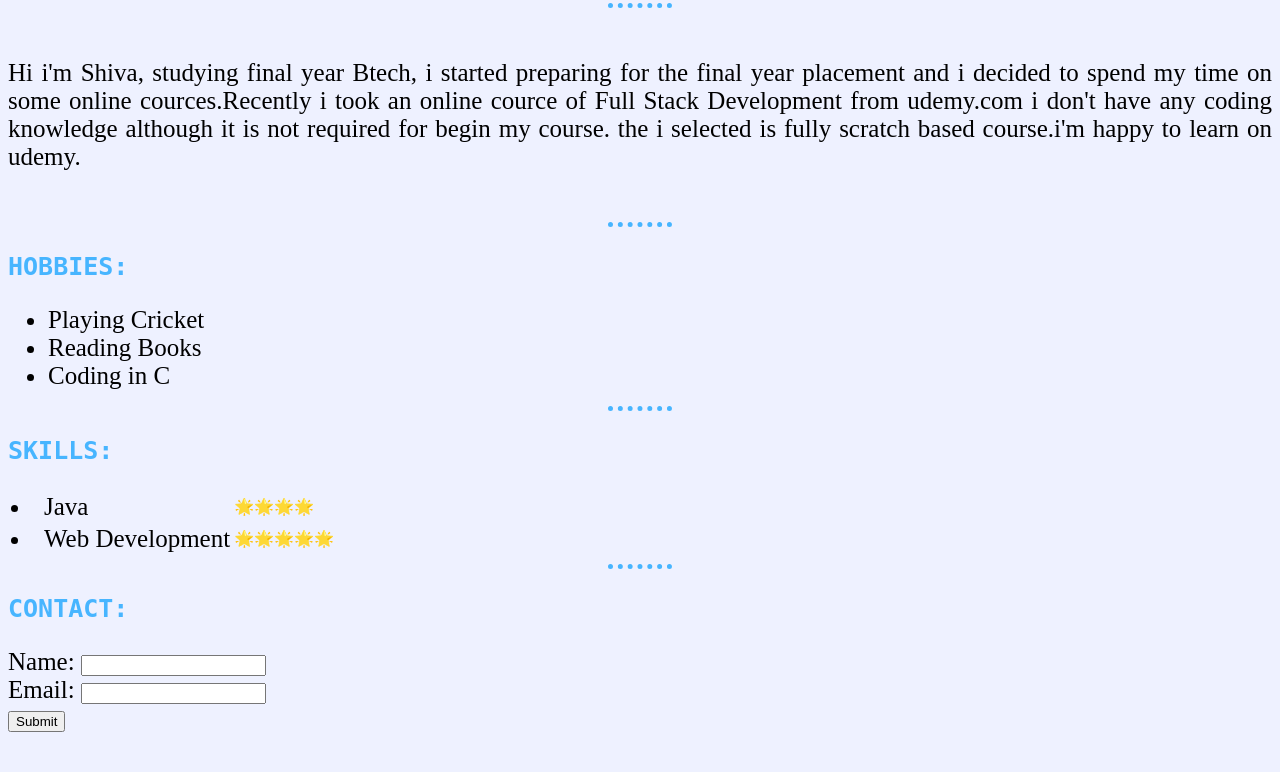
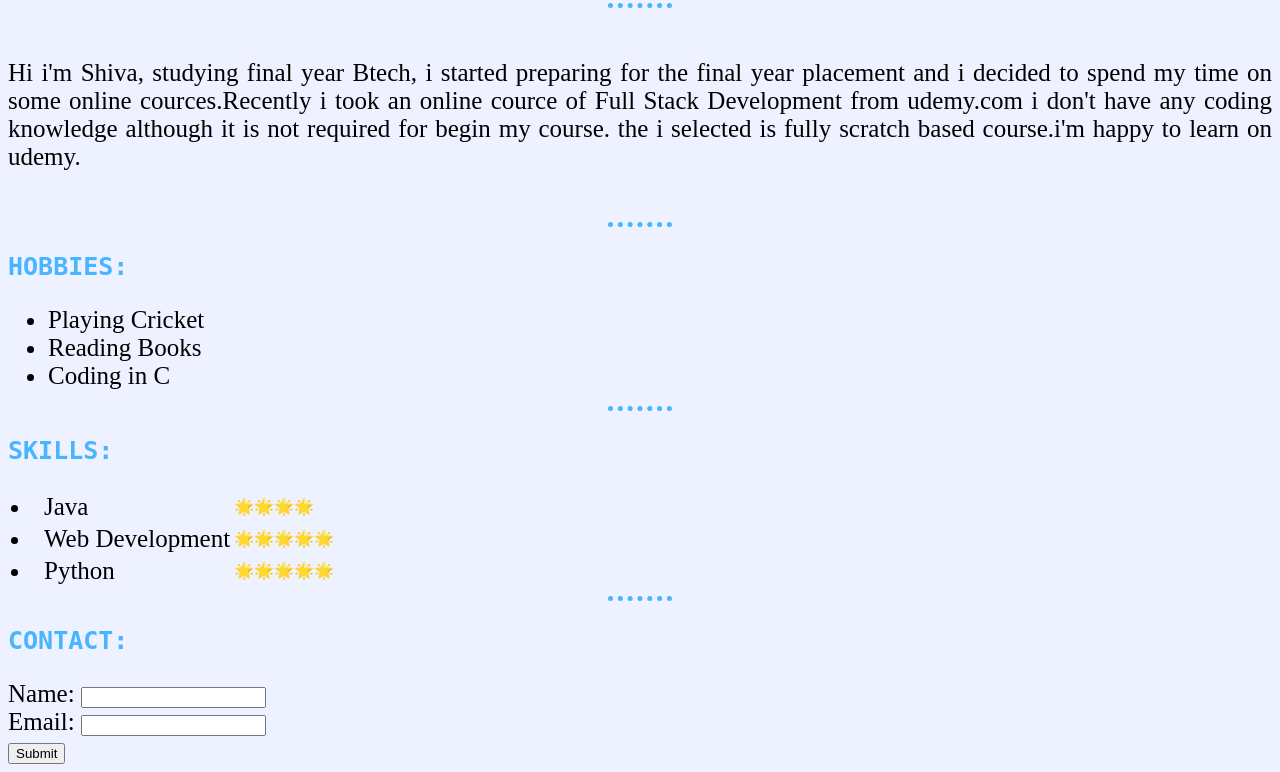
Before and after one commit to shivapyarla/cv, a plain HTML site: page index.html in a window 1280 px wide. Shown: the part 155-927 px from the top of the page. Before the commit the page ends 895 px from the top, so only its background shows below. Drawn offline with Linux system fonts and the light colour scheme.

Commit message:
Update index.html

```diff
--- a/index.html
+++ b/index.html
@@ -80,6 +80,8 @@
 
                          <tr><td><li>Web Development</td>
                            <td>🌟🌟🌟🌟🌟</td></tr>
+              <tr><td><li>Python</td>
+                           <td>🌟🌟🌟🌟🌟</td></tr>
                        </li>
                      </ul>
                      </tr>
```
